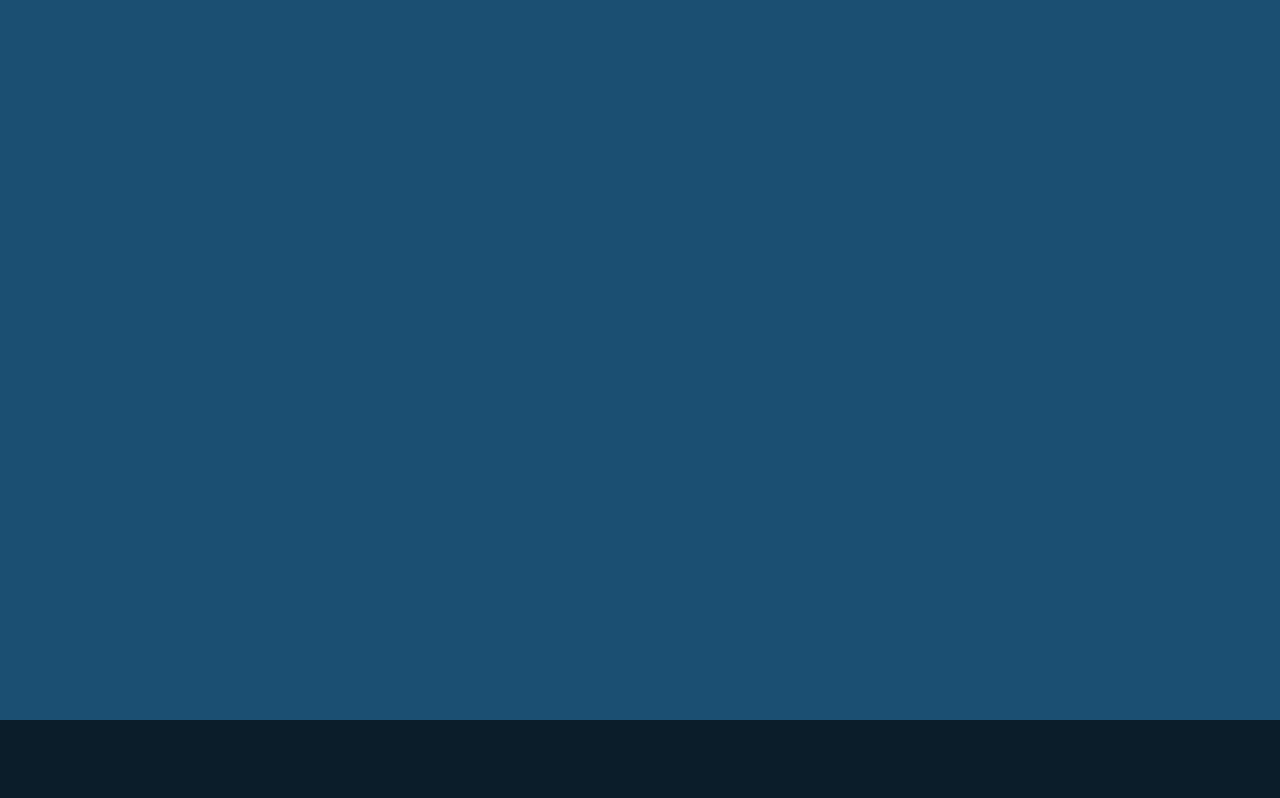
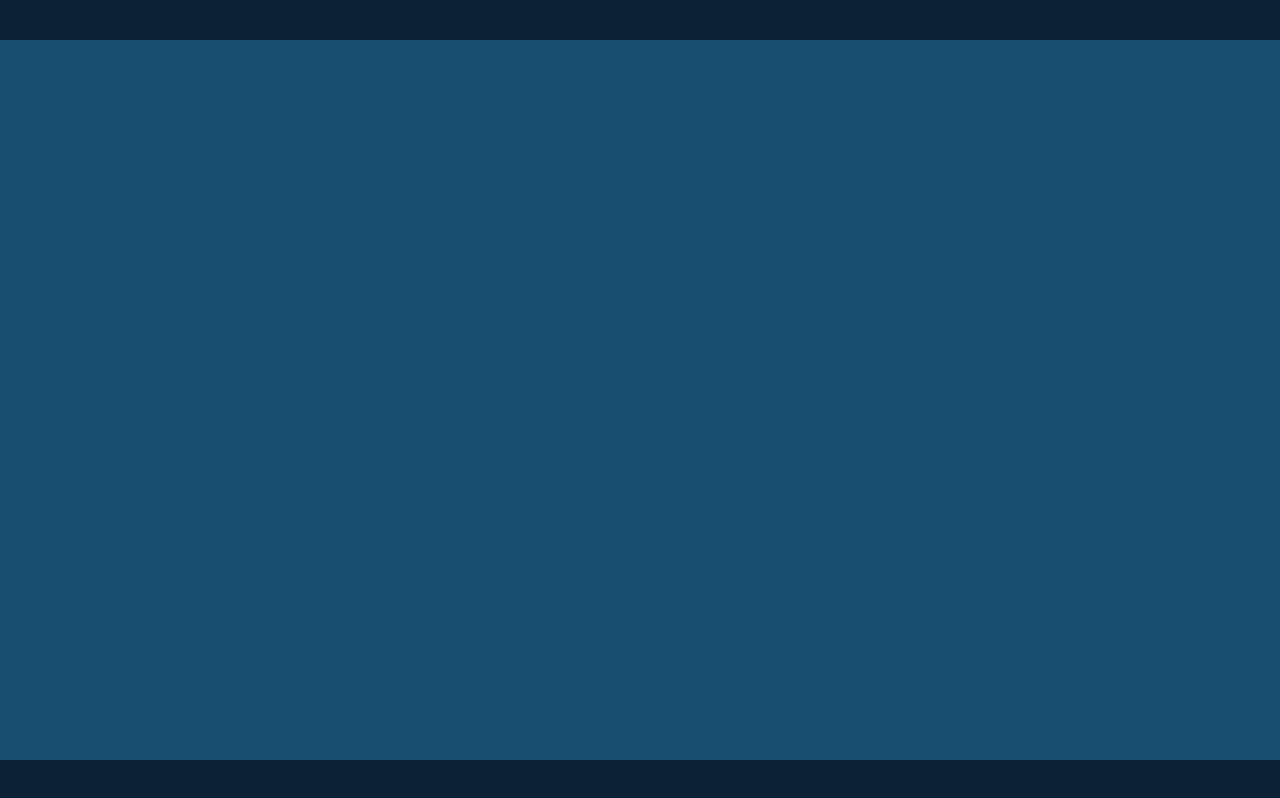
Before and after one commit to patrilucas59/jungle-gaming-pirate-battle, a React (Vite) app: page / in a window 1280 px wide. Built offline with nearby package versions, Linux system fonts and the light colour scheme.

Commit message:
feat: fit canvas to viewport preserving aspect radio and pixel density

```diff
--- /dev/null
+++ b/src/config/arena.ts
@@ -0,0 +1,4 @@
+export const ARENA = {
+  width: 1280,
+  height: 720,
+} as const;
--- a/src/index.css
+++ b/src/index.css
@@ -1,15 +1,3 @@
-:root {
-  color-scheme: dark;
-  font-family: system-ui, 'Segoe UI', Roboto, sans-serif;
-  background: #0b1d2a;
-}
-
-*,
-*::before,
-*::after {
-  box-sizing: border-box;
-}
-
 html,
 body,
 #root {
@@ -17,10 +5,16 @@ body,
   margin: 0;
 }
 
-body {
-  overflow: hidden;
+.game-view {
+  position: relative;
+  height: 100dvh;
+  background: #0b2236;
 }
 
-canvas {
-  display: block;
+.game-view__stage {
+  width: 100%;
+  height: 100%;
+  overflow: hidden;
+  display: grid;
+  place-items: center;
 }
--- /dev/null
+++ b/src/render/viewport.ts
@@ -0,0 +1,20 @@
+export interface ViewportFit {
+  scale: number;
+  width: number;
+  height: number;
+}
+
+export function computeViewportFit(
+  availableWidth: number,
+  availableHeight: number,
+  logicalWidth: number,
+  logicalHeight: number,
+): ViewportFit {
+  const scale = Math.min(
+    availableWidth / logicalWidth,
+    availableHeight / logicalHeight,
+  );
+  const width = Math.floor(logicalWidth * scale);
+  const height = Math.floor(logicalHeight * scale);
+  return { scale: width / logicalWidth, width, height };
+}
--- a/src/ui/GameView.tsx
+++ b/src/ui/GameView.tsx
@@ -1,10 +1,9 @@
 import { useEffect, useRef, useState } from "react";
-import { Application } from 'pixi.js';
+import { Application, Container } from 'pixi.js';
+import { ARENA } from "../config/arena";
+import { computeViewportFit } from "../render/viewport";
 
 type MountStatus = 'loading' | 'ready' | 'error';
-
-const LOGICAL_WIDTH = 1280;
-const LOGICAL_HEIGHT = 720;
 
 export function GameView() {
   const hostRef = useRef<HTMLDivElement>(null);
@@ -15,15 +14,31 @@ export function GameView() {
     if (!host) return;
 
     const app = new Application();
+    const world = new Container();
     let initialized = false;
     let disposed = false;
+    let resizeObserver: ResizeObserver | undefined;
+
+    const fitToHost = () => {
+      const fit = computeViewportFit(
+        host.clientWidth,
+        host.clientHeight,
+        ARENA.width,
+        ARENA.height,
+      );
+      if (fit.width < 1 || fit.height < 1) return;
+      app.renderer.resize(fit.width, fit.height, window.devicePixelRatio);
+      world.scale.set(fit.scale);
+    };
 
     app
       .init({
-        width: LOGICAL_WIDTH,
-        height: LOGICAL_HEIGHT,
+        width: ARENA.width,
+        height: ARENA.height,
         background: '#1b4f72',
         antialias: true,
+        resolution: window.devicePixelRatio,
+        autoDensity: true,
       })
       .then(() => {
         initialized = true;
@@ -31,7 +46,12 @@ export function GameView() {
           app.destroy(true, { children: true });
           return;
         }
+        app.stage.addChild(world);
         host.appendChild(app.canvas);
+        resizeObserver = new ResizeObserver(fitToHost);
+        resizeObserver.observe(host);
+        fitToHost();
+
         setStatus('ready');
       })
       .catch(() => {
@@ -40,6 +60,7 @@ export function GameView() {
 
       return () => {
         disposed = true;
+        resizeObserver?.disconnect();
         if (initialized) {
           app.destroy(true, { children: true });
         }
@@ -47,12 +68,12 @@ export function GameView() {
   }, []);
 
   return (
-    <div>
-      {status === 'loading' && <p role="status">Loading Game...</p>}
+    <div className="game-view">
+      {status === 'loading' && <p role="status">Loading game…</p>}
       {status === 'error' && (
-        <p role="alert">The game could not start. Please, reload the page.</p>
+        <p role="alert">The game could not start. Please reload the page.</p>
       )}
-      <div ref={hostRef} />
+      <div ref={hostRef} className="game-view__stage" />
     </div>
   );
 }
```
